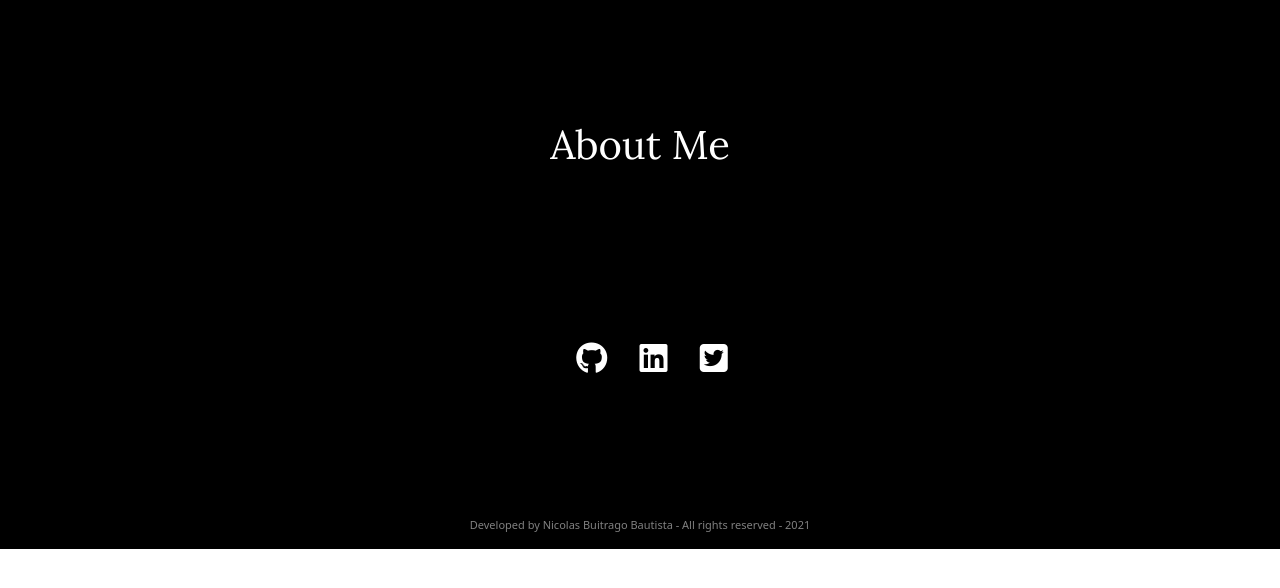
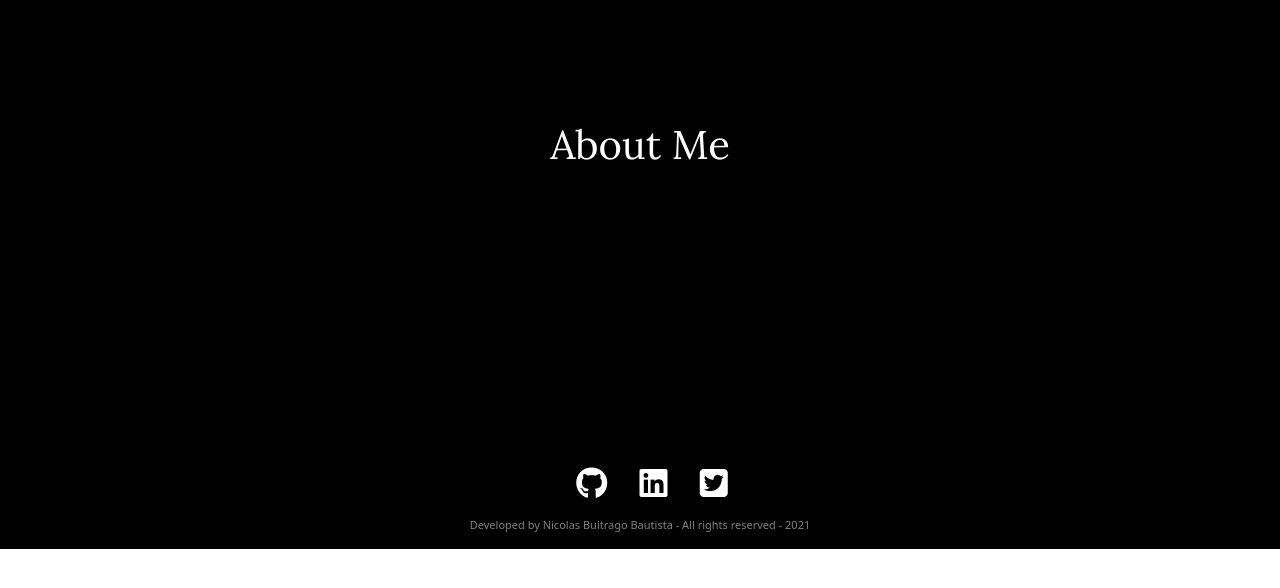
Before and after one commit to nicolasbuitragob/portfolio, a Flask app: page /contact.html in a window 1280 px wide. Shown: the part 64-652 px from the top of the page. Run offline with Flask 2, Linux system fonts and the light colour scheme; some libraries are stand-ins or nearby versions.

Commit message:
icons to bottom

```diff
--- a/static/app.css
+++ b/static/app.css
@@ -147,7 +147,7 @@
   position: relative;
 }
 .icons{
-  bottom: 50%;
+  bottom: 0;
   position: absolute;
 }
 
--- a/static/contact.css
+++ b/static/contact.css
@@ -51,7 +51,7 @@
   position: relative;
 }
 .icons{
-  bottom: 50%;
+  bottom: 0;
   position: absolute;
 }
 
--- a/static/project.css
+++ b/static/project.css
@@ -61,7 +61,7 @@
   position: relative;
 }
 .icons{
-  bottom: 50%;
+  bottom: 0;
   position: absolute;
 }
 
--- a/templates/contact.html
+++ b/templates/contact.html
@@ -68,10 +68,9 @@
       </div>
     </div>
 
-      <!-- Footer-->
     <div class ="footer d-flex justify-content-center">
         <div class = "icons">
-        <div class="container final_icons">
+          <div class="container">
             <a href="https://github.com/nicolasbuitragob"><i class="fab fa-github"></i></a>
             <a href="https://www.linkedin.com/in/nicol%C3%A1s-buitrago-bautista/"><i class="fab fa-linkedin"></i></a>
             <a href="https://twitter.com/nbuitragob"><i class="fab fa-twitter-square"></i></a>
```
Also changed, not shown: templates/app.html (+2 -12 lines). Lines whose indentation alone changed are shown as unchanged.
